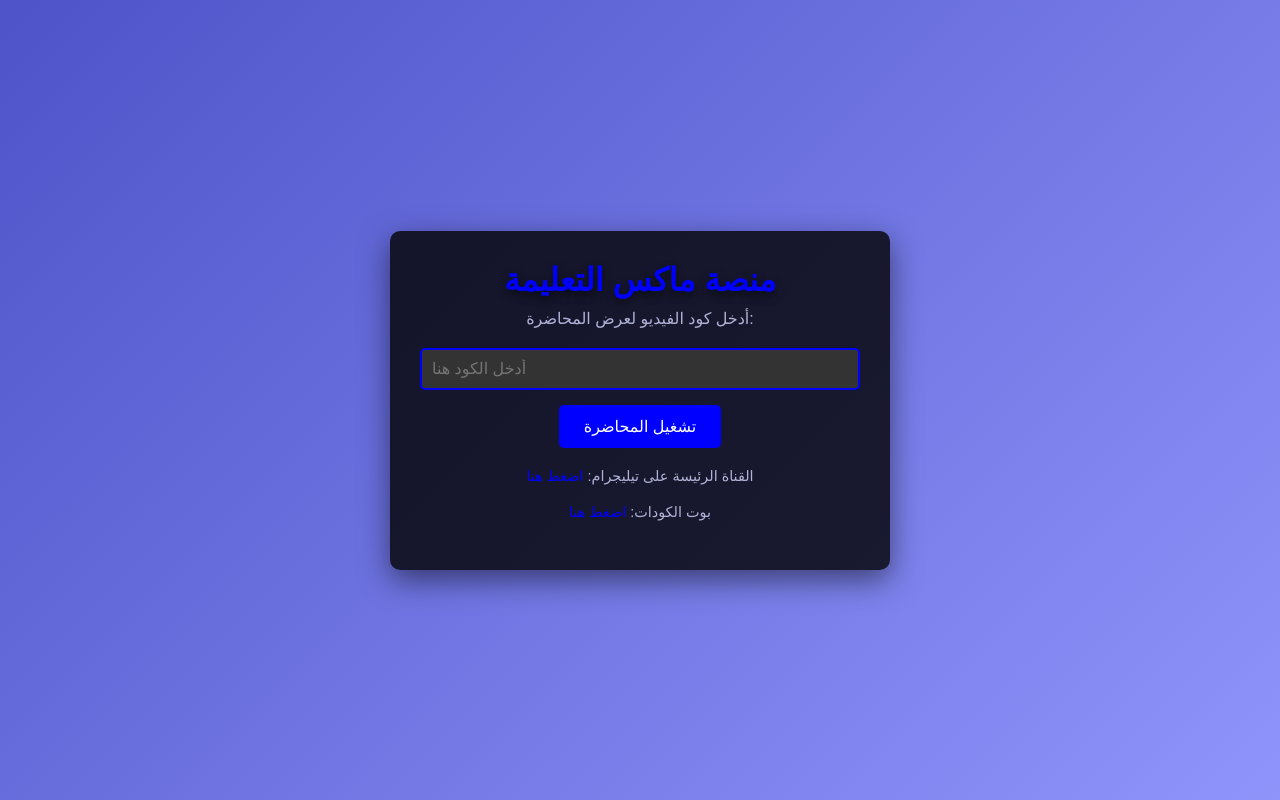
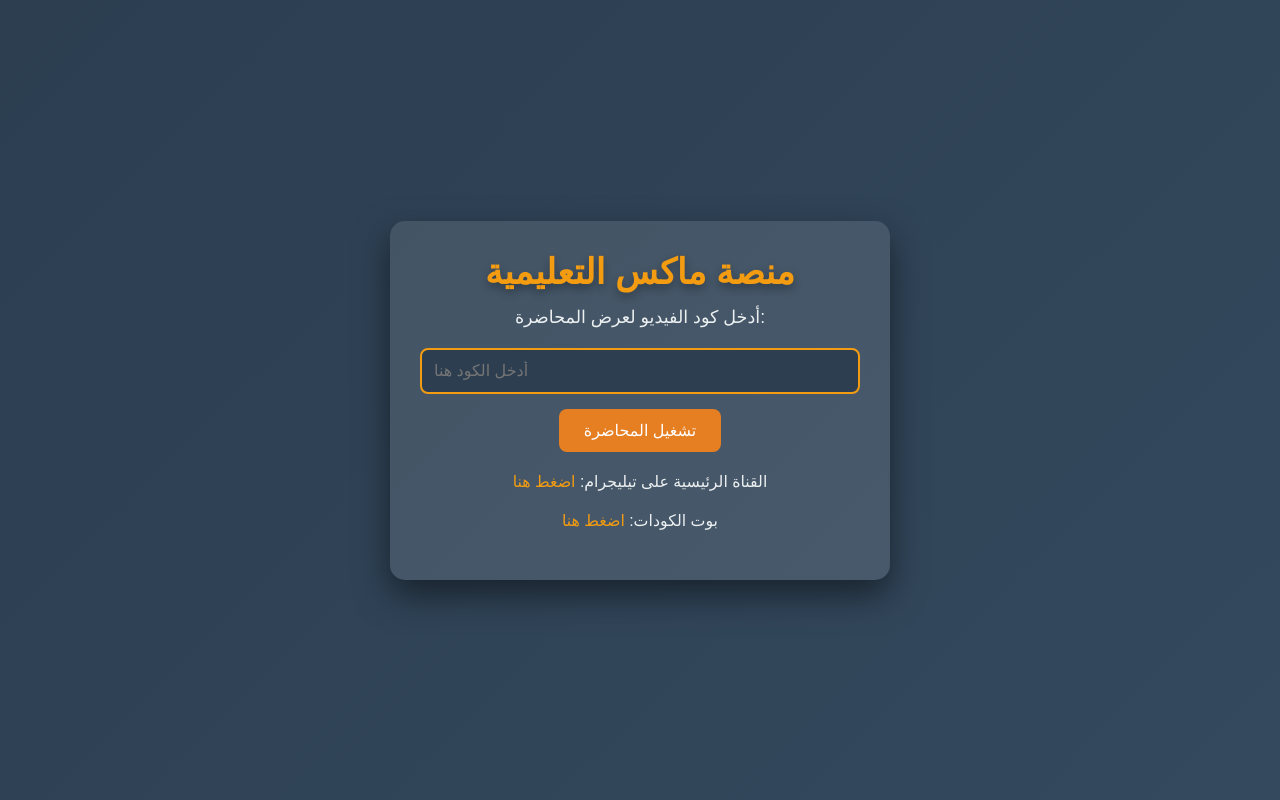
Before and after one commit to maneresp/Max, a plain HTML site: page index.html in a window 1280 px wide. Drawn offline with Linux system fonts and the light colour scheme.

Commit message:
Update index.html

```diff
--- a/index.html
+++ b/index.html
@@ -11,8 +11,8 @@
             box-sizing: border-box;
         }
         body {
-            background: linear-gradient(135deg, #4e54c8, #8f94fb);
-            color: #fff;
+            background: linear-gradient(135deg, #2c3e50, #34495e); /* ألوان داكنة للخلفية */
+            color: #ffffff; /* لون نص أبيض */
             font-family: 'Arial', sans-serif;
             display: flex;
             justify-content: center;
@@ -21,11 +21,11 @@
             overflow: hidden;
         }
         .container {
-            background: rgba(0, 0, 0, 0.8);
+            background: rgba(255, 255, 255, 0.1); /* خلفية شفافة قليلاً */
             padding: 30px;
-            border-radius: 10px;
+            border-radius: 15px; /* زوايا مدورة أكبر */
             text-align: center;
-            box-shadow: 0px 10px 30px rgba(0, 0, 0, 0.5);
+            box-shadow: 0px 15px 35px rgba(0, 0, 0, 0.5); /* ظل أغمق */
             width: 90%;
             max-width: 500px;
             animation: fadeIn 1s ease;
@@ -35,58 +35,58 @@
             to { opacity: 1; transform: scale(1); }
         }
         h1 {
-            font-size: 2em;
-            margin-bottom: 10px;
-            color: #0000FF;
-            text-shadow: 0 4px 8px rgba(0, 0, 0, 0.5);
+            font-size: 2.2em;
+            margin-bottom: 15px;
+            color: #f39c12; /* لون نص برتقالي */
+            text-shadow: 0 4px 8px rgba(0, 0, 0, 0.3); /* ظل خفيف */
         }
         p {
-            font-size: 1em;
+            font-size: 1.1em;
             margin-bottom: 20px;
-            color: #b0b3d6;
+            color: #ecf0f1; /* لون نص فاتح */
         }
         input[type="text"] {
-            padding: 10px;
+            padding: 12px;
             width: 100%;
-            border: 2px solid #0000FF;
-            border-radius: 5px;
+            border: 2px solid #f39c12; /* لون برتقالي */
+            border-radius: 8px; /* زوايا مدورة أكبر */
             margin-bottom: 15px;
             font-size: 1em;
-            background-color: #333;
-            color: #fff;
+            background-color: #2c3e50; /* لون داكن للإدخال */
+            color: #ecf0f1; /* لون نص فاتح */
             outline: none;
             transition: 0.3s;
         }
         input[type="text"]:focus {
-            border-color: #0000FF;
+            border-color: #e67e22; /* لون برتقالي فاتح عند التركيز */
         }
         button {
             padding: 12px 25px;
             border: none;
-            border-radius: 5px;
-            background-color: #0000FF;
-            color: #fff;
+            border-radius: 8px;
+            background-color: #e67e22; /* لون برتقالي */
+            color: #ffffff; /* لون النص أبيض */
             font-size: 1em;
             cursor: pointer;
             transition: 0.3s;
         }
         button:hover {
-            background-color: #0000FF;
+            background-color: #d35400; /* لون برتقالي أغمق عند التحويم */
         }
         iframe {
             width: 100%;
             height: 300px;
             border: none;
             margin-top: 20px;
-            border-radius: 5px;
+            border-radius: 8px; /* زوايا مدورة للفيديو */
         }
         .footer {
             margin-top: 20px;
-            color: #FFA500;
+            color: #bdc3c7; /* لون نص رمادي فاتح */
             font-size: 0.9em;
         }
         .footer a {
-            color: #0000FF;
+            color: #f39c12; /* لون برتقالي */
             text-decoration: none;
         }
         .footer a:hover {
@@ -96,7 +96,7 @@
 </head>
 <body>
     <div class="container">
-        <h1>منصة ماكس التعليمة</h1>
+        <h1>منصة ماكس التعليمية</h1>
         <p>أدخل كود الفيديو لعرض المحاضرة:</p>
         <input type="text" id="videoCode" placeholder="أدخل الكود هنا">
         <button onclick="playVideo()">تشغيل المحاضرة</button>
@@ -104,7 +104,7 @@
             <iframe id="videoFrame" allow="autoplay; fullscreen"></iframe>
         </div>
         <div class="footer">
-            <p>القناة الرئيسة على تيليجرام: <a href="https://t.me/uumm20" target="_blank">اضغط هنا</a></p>
+            <p>القناة الرئيسية على تيليجرام: <a href="https://t.me/uumm20" target="_blank">اضغط هنا</a></p>
             <p>بوت الكودات: <a href="https://t.me/codmaxbot" target="_blank">اضغط هنا</a></p>
         </div>
     </div>
```
